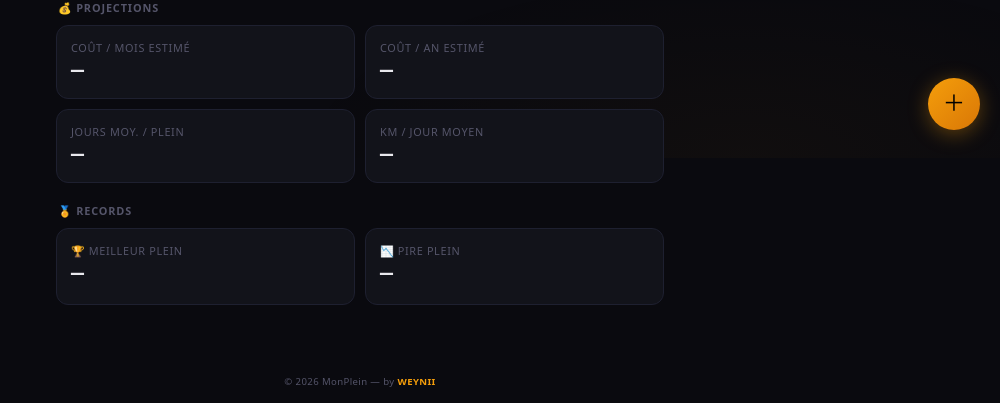
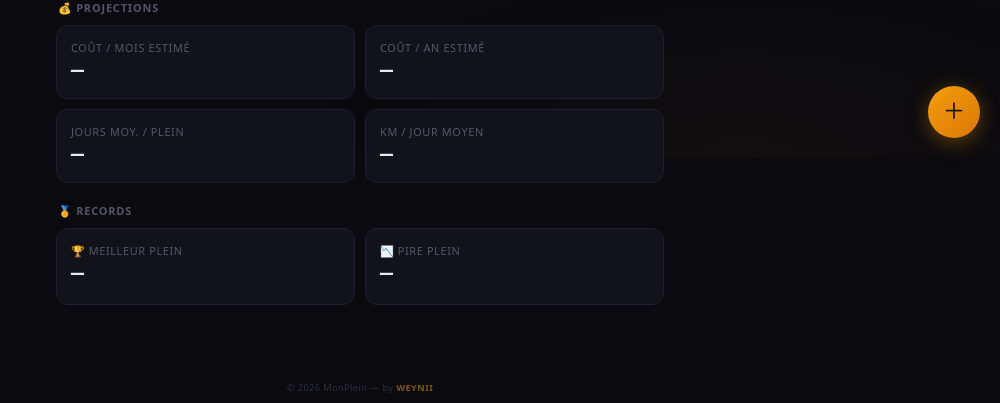
Before and after one commit to app-WEYNII/tracker-essence, a plain HTML site: page index.html in a window 1280 px wide. Shown: the part 642-1045 px from the top of the page, without its empty margins (280-1280 px from the left). Drawn offline with nearby package versions, Linux system fonts and the light colour scheme.

Commit message:
Update index.html

```diff
--- a/index.html
+++ b/index.html
@@ -165,15 +165,15 @@ body::before{content:'';position:fixed;inset:0;background:radial-gradient(ellips
 .chart-wrap canvas{width:100%!important;height:100%!important}
 
 /* ============================================
-   FOOTER COPYRIGHT — toujours fixe en bas
+   FOOTER COPYRIGHT — subtil, fin de contenu
    ============================================ */
-.footer-copyright{text-align:center;padding:10px 0;font-size:0.6rem;color:var(--text-muted);letter-spacing:0.04em;background:var(--bg-deep);z-index:60;width:100%;flex-shrink:0}
+.footer-copyright{text-align:center;padding:16px 0 12px;font-size:0.58rem;color:var(--text-muted);letter-spacing:0.04em;opacity:0.5;flex-shrink:0;width:100%}
 .footer-copyright strong{color:var(--amber-500);font-weight:600}
 
 /* ============================================
    FAB — petit bouton rond discret
    ============================================ */
-.fab{position:fixed;bottom:28px;right:20px;width:52px;height:52px;border:none;border-radius:50%;background:linear-gradient(135deg,var(--amber-500),var(--amber-600));color:#000;font-size:1.4rem;line-height:1;cursor:pointer;z-index:55;box-shadow:0 4px 20px rgba(245,158,11,0.35);transition:all 0.25s;display:flex;align-items:center;justify-content:center}
+.fab{position:fixed;bottom:20px;right:20px;width:52px;height:52px;border:none;border-radius:50%;background:linear-gradient(135deg,var(--amber-500),var(--amber-600));color:#000;font-size:1.4rem;line-height:1;cursor:pointer;z-index:100;box-shadow:0 4px 20px rgba(245,158,11,0.35);transition:all 0.25s;display:flex;align-items:center;justify-content:center}
 .fab:hover{box-shadow:0 4px 30px rgba(245,158,11,0.5);transform:translateY(-2px) scale(1.05)}
 .fab:active{transform:scale(0.92)}
 .fab.hidden{opacity:0;pointer-events:none;transform:translateY(10px) scale(0.8)}
```
